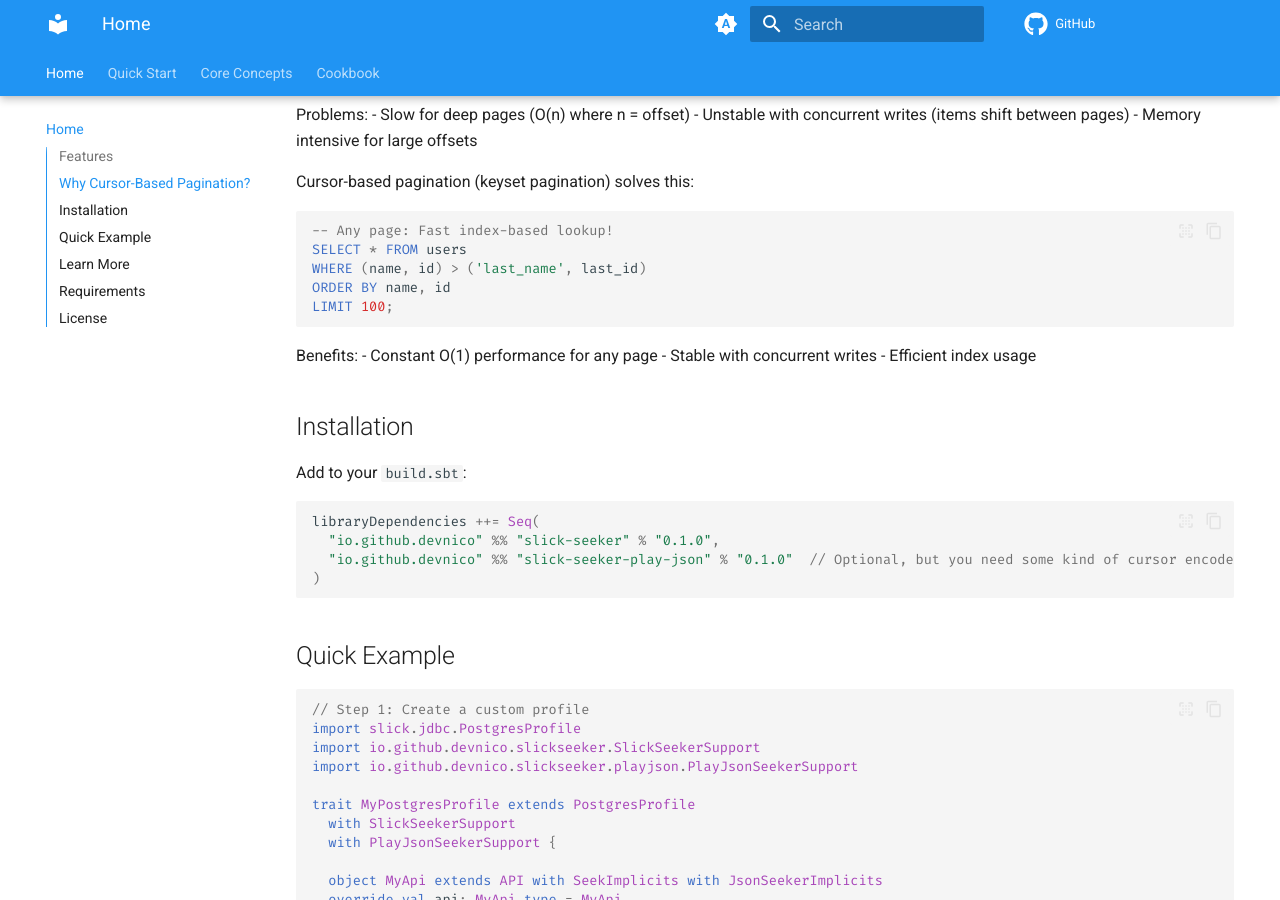
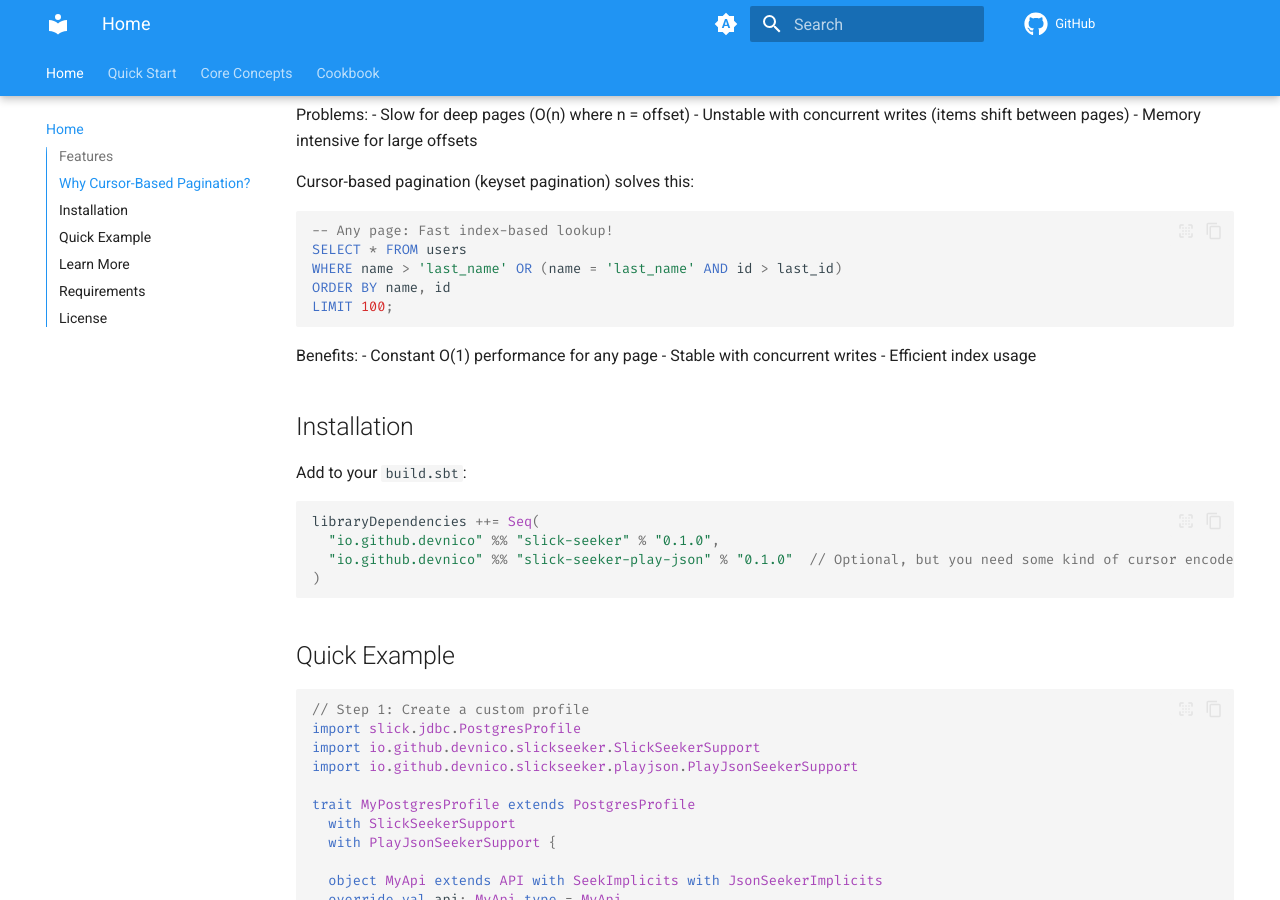
Before and after one commit to DevNico/slick-seeker, an MkDocs documentation site: the page built from docs/docs/index.md, in a window 1280 px wide and 900 px high, scrolled down 677 px. Built offline with MkDocs 1.6.1 and Material for MkDocs 9.7.7, drawn with Linux system fonts in a browser that asks for light colours; comment, search, counter and statistics services are not loaded.

Commit message:
docs: fix misleading example SQL

````diff
--- a/docs/docs/index.md
+++ b/docs/docs/index.md
@@ -31,7 +31,7 @@ Cursor-based pagination (keyset pagination) solves this:
 ```sql
 -- Any page: Fast index-based lookup!
 SELECT * FROM users
-WHERE (name, id) > ('last_name', last_id)
+WHERE name > 'last_name' OR (name = 'last_name' AND id > last_id)
 ORDER BY name, id
 LIMIT 100;
 ```
````
